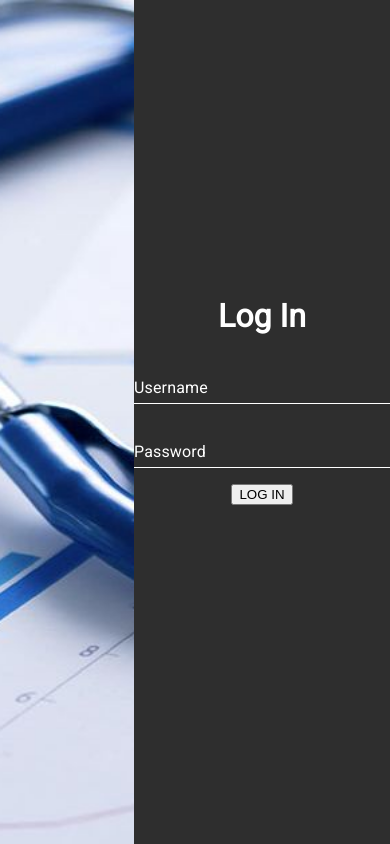
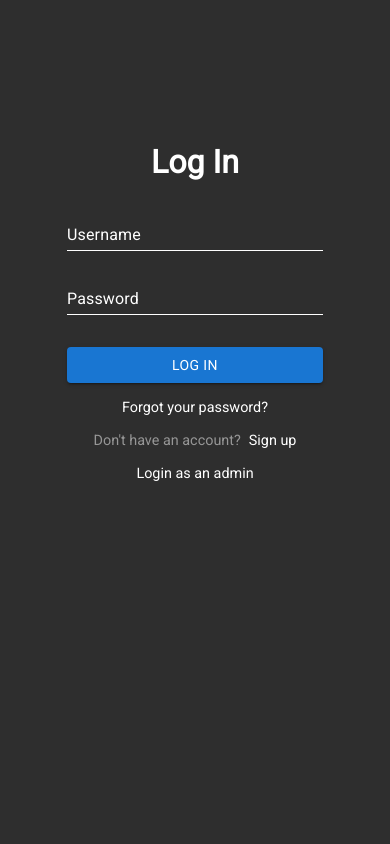
Before and after one commit to 0marKhan/hospital, a React (Create React App) app: page / in a window 390 px wide. Built offline with nearby package versions, Linux system fonts and the light colour scheme.

Commit message:
made the login page responsive

```diff
--- /dev/null
+++ b/src/UX/common/ButtonComponent.tsx
@@ -0,0 +1,20 @@
+import React, { ReactNode } from "react";
+import { Button as MuiButton } from "@mui/material";
+
+interface ButtonComponentProps {
+  children: ReactNode;
+  width?: string;
+}
+
+const ButtonComponent: React.FC<ButtonComponentProps> = ({
+  children,
+  width,
+}) => {
+  return (
+    <MuiButton variant="contained" sx={{ width }}>
+      {children}
+    </MuiButton>
+  );
+};
+
+export default ButtonComponent;
--- a/src/pages/Login.scss
+++ b/src/pages/Login.scss
@@ -31,10 +31,51 @@
         font-weight: 900;
       }
       .login-btn {
+        margin-top: 1rem;
       }
       .input-box {
         margin-bottom: 1rem;
       }
+      .forgot-password {
+        color: #fff;
+        margin-top: 1rem;
+        text-decoration: none;
+        font-size: 0.9rem;
+      }
+
+      .sign-up-link-line {
+        color: #969696;
+        margin-top: 1rem;
+        font-size: 0.9rem;
+
+        .sign-up {
+          margin-left: 0.5rem;
+          color: #fff;
+          cursor: pointer;
+        }
+      }
+      .login-as-admin {
+        color: #fff;
+        margin-top: 1rem;
+        font-size: 0.9rem;
+        text-decoration: none;
+      }
+    }
+  }
+
+  @media (max-width: 842px) {
+    .left-side {
+      visibility: hidden;
+    }
+    .right-side {
+      flex: auto;
+      width: 100%;
+    }
+  }
+
+  @media (max-width: 431px) {
+    .right-side {
+      margin-bottom: 15rem;
     }
   }
 }
--- a/src/pages/Login.tsx
+++ b/src/pages/Login.tsx
@@ -3,6 +3,7 @@ import "./Login.scss";
 
 import LoginImage from "../assets/login-image.jpeg";
 import TextInput from "../UX/common/TextInput";
+import ButtonComponent from "../UX/common/ButtonComponent";
 
 const Login = () => {
   return (
@@ -20,8 +21,17 @@ const Login = () => {
             <TextInput label="Password" width="16rem" />
           </div>
           <div className="login-btn">
-            <button>LOG IN</button>
+            <ButtonComponent width="16rem">LOG IN</ButtonComponent>
           </div>
+          <a href="https://www.google.com/" className="forgot-password">
+            Forgot your password?
+          </a>
+          <div className="sign-up-link-line">
+            Don't have an account?<a className="sign-up">Sign up</a>
+          </div>
+          <a href="https://www.google.com/" className="login-as-admin">
+            Login as an admin
+          </a>
         </div>
       </div>
     </div>
```
